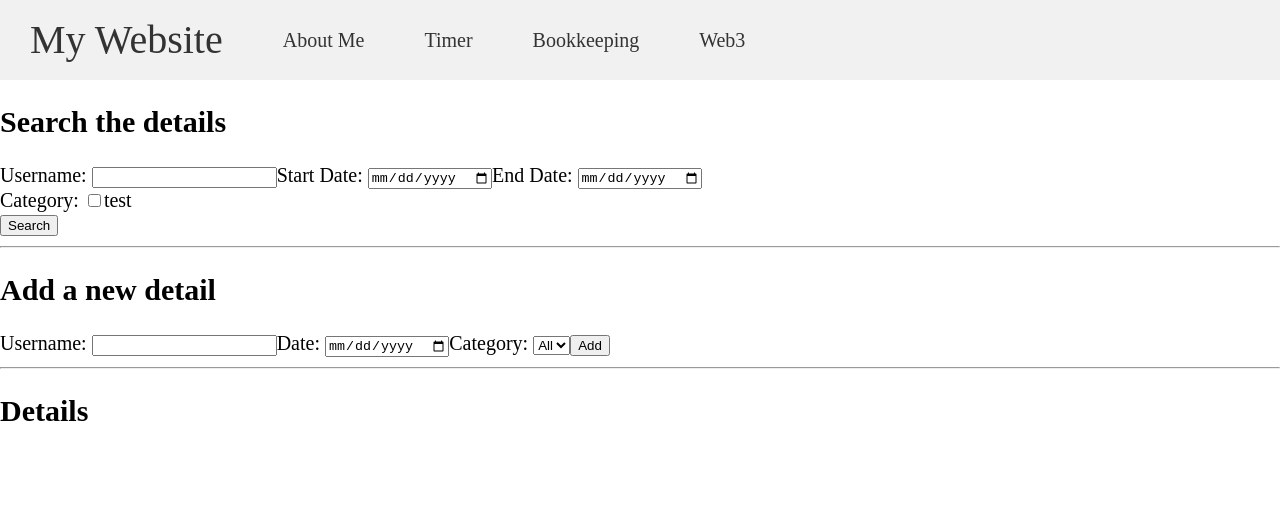
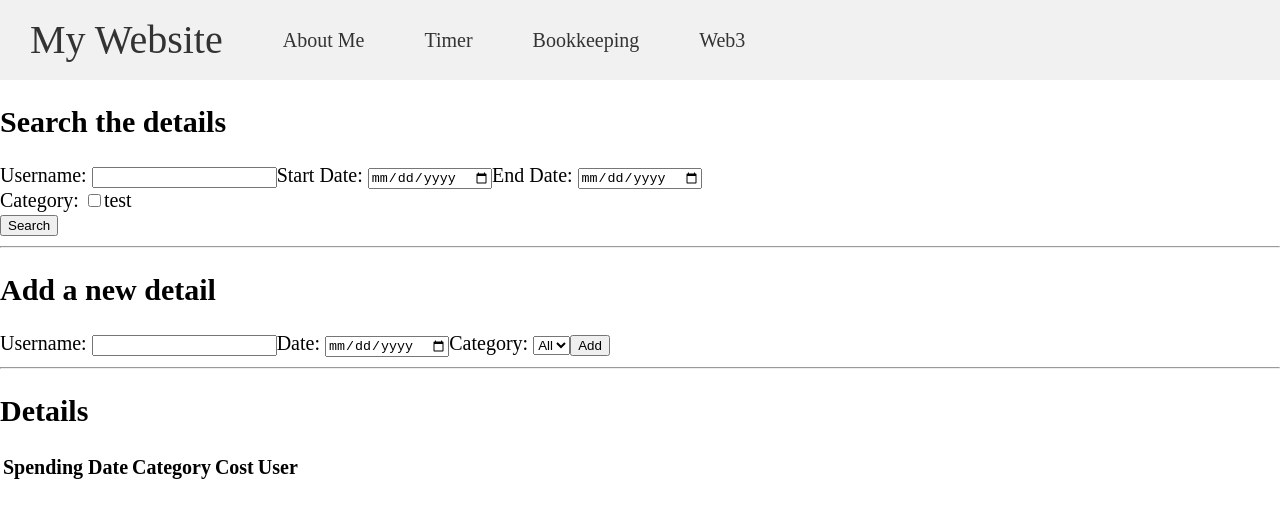
Before and after one commit to arensusu/website, a React (Create React App) app: page /#/Bookkeeping in a window 1280 px wide. Shown: the top 518 px of the page. Built offline with nearby package versions, Linux system fonts and the light colour scheme.

Commit message:
Update bookkeeping: readData

```diff
--- a/src/Bookkeeping.tsx
+++ b/src/Bookkeeping.tsx
@@ -3,7 +3,7 @@ import { ChangeEvent, FormEvent, useEffect, useState } from "react";
 import Header from "./Header";
 
 const Bookkeeping = () => {
-    const api = "https://192.168.0.16:8000/api/details/";
+    const api = "http://127.0.0.1:8000/api/details/";
 
     const [apiData, setApiData] = useState([]);
     const [searchFormData, setSearchFormData] = useState<{ user: string; startDate: string; endDate: string; category: string[]}>({ user: '', startDate: '', endDate: '', category: []});
@@ -11,18 +11,31 @@ const Bookkeeping = () => {
     const handleSearchFormChange = (event: ChangeEvent<HTMLInputElement>) => {
         const attrName = event.target.name;
         const attrValue = event.target.value;
-        if (attrName == 'search-category') {
+        if (attrName === 'search-category') {
             const isChecked = event.target.checked;
-            const isExisted = searchFormData.category.indexOf(attrValue) != -1;
+            const isExisted = searchFormData.category.indexOf(attrValue) !== -1;
             if (isChecked && !isExisted) {
                 setSearchFormData({ ...searchFormData, category: [...searchFormData.category, attrValue]});
             }
             else if (!isChecked && isExisted) {
-                setSearchFormData({ ...searchFormData, category: searchFormData.category.filter(item => item != attrValue)});
+                setSearchFormData({ ...searchFormData, category: searchFormData.category.filter(item => item !== attrValue)});
             }
         } else {
             setSearchFormData({...searchFormData, [attrName]: attrValue});
         }
+    };
+
+    const printDetails = (data: any[]) => {
+        return data.map(item => {
+            return (
+                <tr>
+                    <td>{item.date}</td>
+                    <td>{item.category.name}</td>
+                    <td>{item.cost}</td>
+                    <td>{item.user.name}</td>
+                </tr>
+            )
+        })
     };
 
     useEffect(() => {
@@ -33,9 +46,16 @@ const Bookkeeping = () => {
         event.preventDefault();
         const { category, ...others} = searchFormData;
         const queryApi = `${api}?${new URLSearchParams(others).toString()}`;
+        console.log(queryApi);
         fetch(queryApi)
         .then(response => response.json())
-        .then(data => setApiData(data.filter((item: any) => category.includes(item.category.name))))
+        .then(data => {
+            if (category.length !== 0) {
+                setApiData(data.filter((item: any) => category.includes(item.category.name)));
+            } else {
+                setApiData(data);
+            }
+        });
         setSearchFormData({ user: '', startDate: '', endDate: '', category: []});
     };
 
@@ -78,17 +98,19 @@ const Bookkeeping = () => {
                 <hr/>
                 <div className='detail'>
                     <h2>Details</h2>
-                    <div>
-                        {apiData.map(data => {
-                            return (
+                    <table>
+                        <thead>
                             <tr>
-                                <td>date</td>
-                                <td>category</td>
-                                <td>cost</td>
+                                <th>Spending Date</th>
+                                <th>Category</th>
+                                <th>Cost</th>
+                                <th>User</th>
                             </tr>
-                            );
-                        })}
-                    </div>
+                        </thead>
+                        <tbody>
+                            {printDetails(apiData)}
+                        </tbody>
+                    </table>
                 </div>
             </main>
         </div>
```
